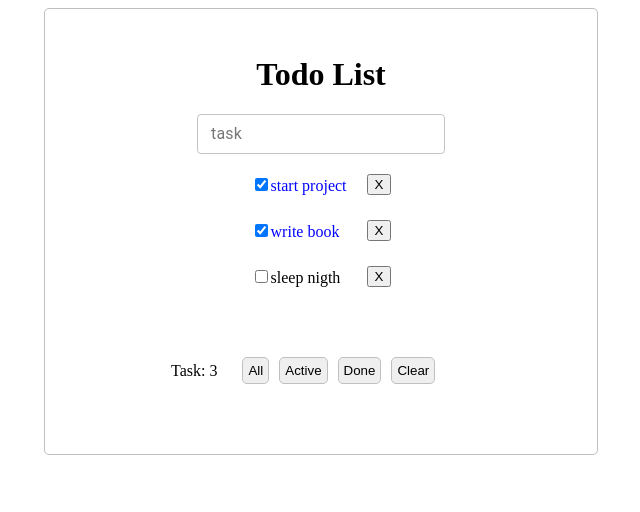
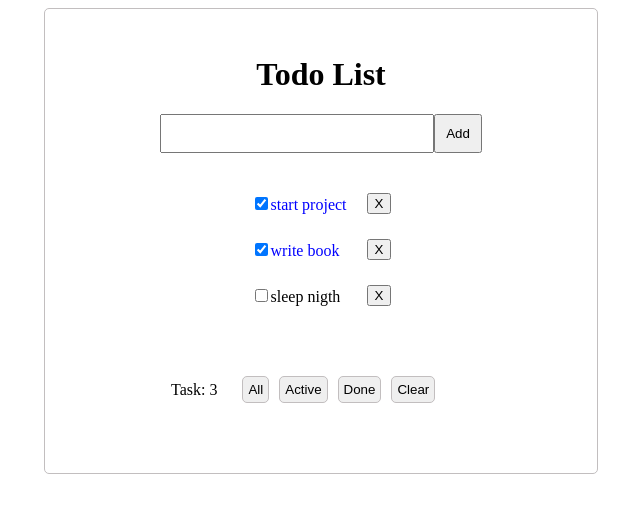
Before and after one commit to WebHeroSchool/toDoo, a React (Create React App) app: page / in a window 1280 px wide. Shown: the top 512 px of the page, without its empty margins (319-959 px from the left). Built offline with nearby package versions, Linux system fonts and the light colour scheme.

Commit message:
add input component

```diff
--- a/src/components/App/App.js
+++ b/src/components/App/App.js
@@ -25,8 +25,10 @@ export default class App extends Component {
 				isDone: false,
 				id:3
 
-			}
-		]
+			},
+
+		],
+		count: 3
 	};
 	onClickDone = (isDone,id) => {
 		const newItems = this.state.todoItem.map(item=>{
@@ -43,12 +45,24 @@ export default class App extends Component {
 		const newItems = this.state.todoItem.filter(item=> item.id !== id);
 		this.setState({todoItem: newItems})
 	};
+	onClickAdd=(value)=>this.setState(state=>({
+		todoItem: [
+			...state.todoItem,
+			{
+				value,
+				isDone: false,
+				id:state.count+1
+			}
+
+		],
+		count: state.count+1
+	}));
 
 	render() {
 		return (
 			<div className={style.wrap}>
 				<h1>Todo List</h1>
-				<InputItem/>
+				<InputItem onClickAdd ={this.onClickAdd}/>
 				<ItemList onClickDelete={this.onClickDelete} onClickDone={this.onClickDone} todoItem={this.state.todoItem}/>
 				<Footer count={this.state.todoItem.length}/>
 			</div>
--- a/src/components/InputItem/InputItem.js
+++ b/src/components/InputItem/InputItem.js
@@ -1,12 +1,56 @@
 import React from 'react';
-import TextField from '@material-ui/core/TextField';
+// import TextField from '@material-ui/core/TextField';
+import classnames from "classnames";
 
-const InputItem =()=>{
-	return(
-		<TextField  label="task"
-		            id="outlined-size-normal"
-		            variant="outlined"
-		            size="small"/>
-	)
+import style from "./InputItem.module.scss";
+
+export default class InputItem extends React.Component{
+	state = {
+		inputValue: "",
+		error: false
+	};
+	onButtonClick=()=>{
+		const {onClickAdd} = this.props;
+		this.setState({
+			inputValue: ""
+		});
+		if(this.state.inputValue===""){
+			this.setState({
+				error: true
+			});
+		}else{
+			this.setState({
+				error: false
+			});
+			onClickAdd(this.state.inputValue)
+		}
+	};
+	onChangeInput=(e)=>{
+
+		this.setState({
+			inputValue: e.target.value.toUpperCase(),
+			error: false
+		})
+	}
+	render(){
+		const { error } = this.state;
+		console.log(error);
+		console.log(style.error);
+		return(
+			<>
+			<div className={classnames({
+				[style.wrap]: true,
+				[style.error]: error
+			}) }>
+				<input
+				            value={this.state.inputValue}
+				            onChange={(e)=>this.onChangeInput(e)}
+				/>
+				<button  className={error ? style.error : ""} onClick={this.onButtonClick}>Add</button>
+				<p className={style.text}> заполните поле</p>
+			</div>
+
+			</>
+		)
+	}
 }
-export default InputItem;
--- a/src/components/InputItem/InputItem.module.scss
+++ b/src/components/InputItem/InputItem.module.scss
@@ -0,0 +1,26 @@
+.wrap{
+  display: flex;
+  position: relative;
+  margin-bottom: 20px;
+  input{
+    width: 250px;
+    padding: 10px;
+  }
+  button{
+    padding: 10px;
+  }
+  &.error{
+    input{
+      border: 1px solid red;
+    }
+    .text{
+      display: inline-block;
+    }
+  }
+}
+.text{
+  display: none;
+  position: absolute;
+  top: 20px;
+  left:0;
+}
--- a/src/components/ItemList/ItemList.js
+++ b/src/components/ItemList/ItemList.js
@@ -10,7 +10,7 @@ export default class ItemList extends Component {
 				onClickDone={onClickDone}
 				onClickDelete={onClickDelete}
 				item={ item }
-				key={ item.value } />)
+				key={ item.id } />)
 		});
 		return (
 			<div className={style.list}>
```
